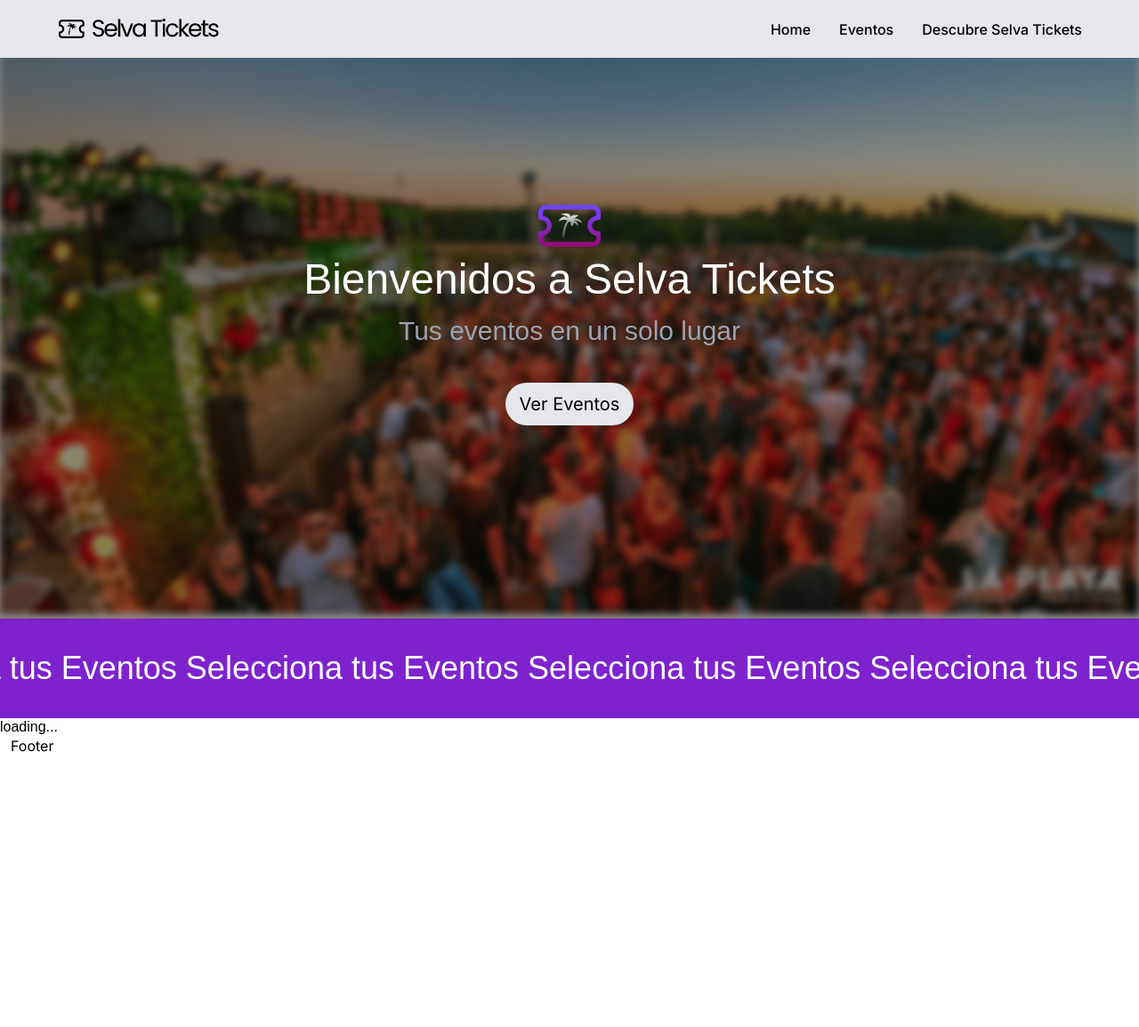
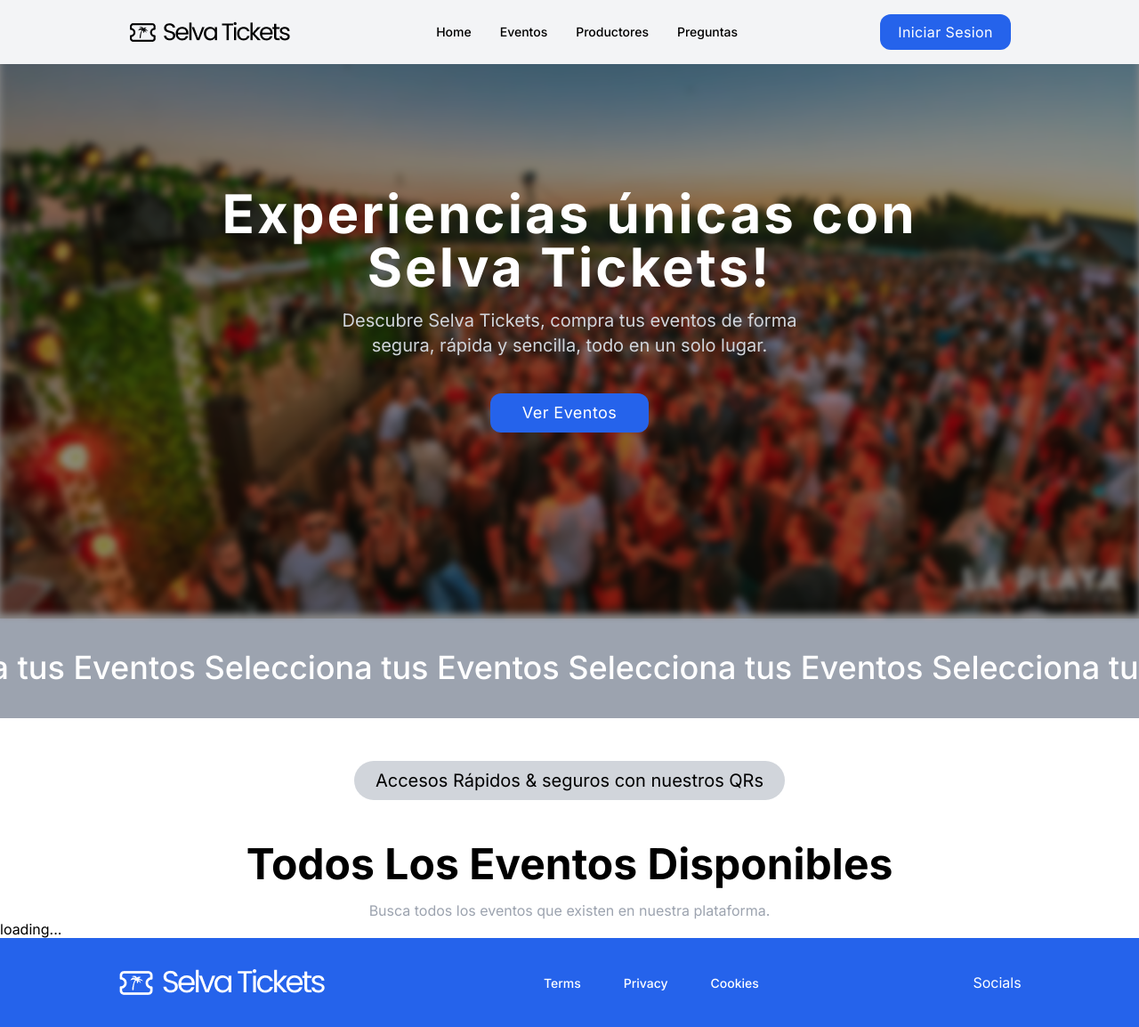
Before and after one commit to Paradis4432/ticketera, a Next.js app: page / in a window 1280 px wide. Shown: the whole page at 89% size. Before the commit the page ends 850 px from the top, so only its background shows below. Built offline with nearby package versions, Linux system fonts and the light colour scheme; no server answers; the database is empty.

Commit message:
Updates
- Footer
- Events section started
- Home section edited
- Navbar edited

```diff
--- a/app/(home)/page.tsx
+++ b/app/(home)/page.tsx
@@ -1,10 +1,12 @@
 "use client"
 
+import Events from '@/app/components/ui/events';
 import Hero from '@/app/components/ui/hero';
 import {useEffect, useState} from "react";
 import {fetchTop10Events} from "@/app/(home)/actions";
 import {LoadingWrapper} from "@/app/components/ui/loader";
 import Image from "next/image";
+
 
 export default function Home() {
     const [events, setEvents] = useState<IEvent[]>([]);
@@ -19,7 +21,7 @@
     return (
         <main>
             <Hero/>
-            <div className="w-full min-h-[112px] bg-purple-700 z-1 mt-0 flex items-center justify-start">
+            <div className="w-full min-h-[112px] bg-gray-400 z-1 mt-0 flex items-center justify-start">
                 <div className="w-full text-white font-medium text-4xl overflow-hidden">
                     <h1 className="right-to-left whitespace-nowrap">Selecciona tus Eventos Selecciona tus Eventos
                         Selecciona
@@ -27,6 +29,7 @@
                         Eventos Selecciona tus Ev</h1>
                 </div>
             </div>
+            <Events/>
             <LoadingWrapper of={events}>
                 {
                     events.map(e => (
--- a/app/components/index.ts
+++ b/app/components/index.ts
@@ -1,9 +1,9 @@
 import Hero from "./ui/hero";
 import Buttons from "./ui/buttons";
-import Eventsec from "./ui/eventssec";
+import Events from "./ui/events";
 
 export {
     Hero,
     Buttons,
-    Eventsec,
+    Events,
 }
--- a/app/components/ui/events.tsx
+++ b/app/components/ui/events.tsx
@@ -87,7 +87,21 @@
     );
 };
 
+const Events = () => {
+    return(
+    <div className="max-w-[1440px] flex justify-center relative mx-auto">
+        <div className="flex flex-col justify-center">
+            <div className="py-[8px] px-4 bg-gray-300 text-black rounded-3xl text-xl font-normal mt-5 mx-auto">Accesos Rápidos & seguros con nuestros QRs</div>
+            <h1 className="text-black text-5xl font-bold mt-5 mx-auto">Todos Los Eventos Disponibles</h1>
+            <p className="text-gray-400 text-base font-normal mt-3 mx-auto">Busca todos los eventos que existen en nuestra plataforma.</p>
+        </div>
+    </div>
+    )
+}
+
+export default Events
+
 export {
     PublicEvent,
-    PublicEventDetailed
+    PublicEventDetailed,
 }
--- a/app/components/ui/footer.tsx
+++ b/app/components/ui/footer.tsx
@@ -1,7 +1,31 @@
+import Image from 'next/image';
+import Link from 'next/link';
+import logoW from '../../../assets/logow.png';
+
 function Footer() {
-    return <div className="container">
-        <div>Footer</div>
-    </div>
+    return (
+        <div className="bg-blue-600 w-full bg-cover min-h-[100px] flex relative bottom-0">
+            <div className="container max-w-[1440px] max-h-[232px] flex justify-around items-center ">
+                <Link href="/" className='Logo'>
+                    <Image className="max-h-[41px]" src={logoW} alt="white logo"/>
+                </Link>
+                <div className="links">
+                    <Link href="/" className="text-white font-medium text-sm">
+                        Terms
+                    </Link>
+                    <Link href="/profile/create/event" className="text-white font-medium text-sm mx-5">
+                        Privacy
+                    </Link>
+                    <Link href="/profile/create/event" className="text-white font-medium text-sm ">
+                        Cookies
+                    </Link>
+                </div>
+                <div className="socials text-white">
+                    Socials
+                </div>
+            </div>
+        </div>
+    )
 }
 
 export {
--- a/app/components/ui/hero.tsx
+++ b/app/components/ui/hero.tsx
@@ -17,16 +17,15 @@
             <Image className="z-0 max-h-[900px] w-full bg-custom-1 blur-sm" src={bgImage} alt="" />
             <div className="absolute inset-0 bg-black opacity-45"></div>
             <div className="absolute inset-0 flex flex-col items-center justify-center z-2">
-                <Image src={Iso} alt="isologo" />
-                <h1 className="z-10 font-normal text-center text-5xl text-white">
-                    Bienvenidos a Selva Tickets
+                <h1 className="z-10 font-bold text-center text-6xl text-white tracking-wider">
+                Experiencias únicas con <br /> Selva Tickets!
                 </h1>
-                <h2 className="z-10 font-normal text-center text-3xl text-gray-400 mt-3">
-                    Tus eventos en un solo lugar
+                <h2 className="z-10 font-normal text-center text-xl text-gray-300 mt-3">
+                    Descubre Selva Tickets, compra tus eventos de forma <br /> segura, rápida y sencilla, todo en un solo lugar.
                 </h2>
                 <Buttons
                  text="Ver Eventos"
-                 containerStyle="bg-gray-200 text-black rounded-full mt-10 py-[10px] px-[16px] text-xl font-normal"
+                 containerStyle="bg-blue-600 text-white rounded-xl mt-10 py-[8px] px-[36px] text-lg font-normal tracking-wide gap-[10px]"
                  handleClick={handleScroll}
                 />
             </div>
--- a/app/components/ui/navbar.tsx
+++ b/app/components/ui/navbar.tsx
@@ -1,28 +1,45 @@
+"use client"
+
 import Link from 'next/link';
 import Image from 'next/image';
+import { useRouter } from 'next/navigation';
 import logo from '../../../assets/bynlogo.png';
-
+import Buttons from "@/app/components/ui/buttons";
 
 
 const Navbar = () => {
 
+    const handleScroll = () => {}
+
+    const router = useRouter();
+
+
     return (
-        <header className="w-full bg-gray-200 max-h-[72px] z-10 absolute">
-            <nav className="max-w-[1440px] mx-auto flex justify-between items-center sm:px-16 px-6 py-3">
+        <header className="w-full bg-gray-100 max-h-[72px] z-10 absolute">
+            <nav className="max-w-[1440px] mx-auto flex justify-around items-center sm:px-16 px-6 py-3">
                 <Link href="/" className='flex max-h-[39px] w-auto'>
                     <Image src={ logo } alt="Selva Tickets logo" />
                 </Link>
                 <div className='flex gap-8'>
-                <Link href="/" className="text-black font-medium text-base">
+                <Link href="/" className={router.pathname === '/' ? 'text-black font-medium text-sm' : 'text-blue-500 font-semibold text-sm'}>
                     Home
                 </Link>
-                <Link href="/profile/create/event" className="text-black font-medium text-base">
+                <Link href="/profile/create/event" className="text-black font-medium text-sm">
                     Eventos
                 </Link>
-                <Link href="/profile/create/event" className="text-black font-medium text-base ">
-                    Descubre Selva Tickets
+                <Link href="/profile/create/event" className="text-black font-medium text-sm ">
+                    Productores
+                </Link>
+                <Link href="/profile/create/event" className="text-black font-medium text-sm ">
+                    Preguntas
                 </Link>
                 </div>
+                <Buttons
+                 text="Iniciar Sesion"
+                 containerStyle="bg-blue-600 text-white rounded-xl py-[8px] px-[20px] text-base font-normal tracking-wide"
+                 handleClick={handleScroll}
+                />
+
             </nav>
         </header>
     );
--- a/app/global.css
+++ b/app/global.css
@@ -7,7 +7,7 @@
 
 
 h1, h2 {
-    font-family: 'Poppins', sans-serif;
+    font-family: 'Inter', sans-serif;
 }
 
 .right-to-left {
```
Also changed, not shown: assets/logow.png (added).
